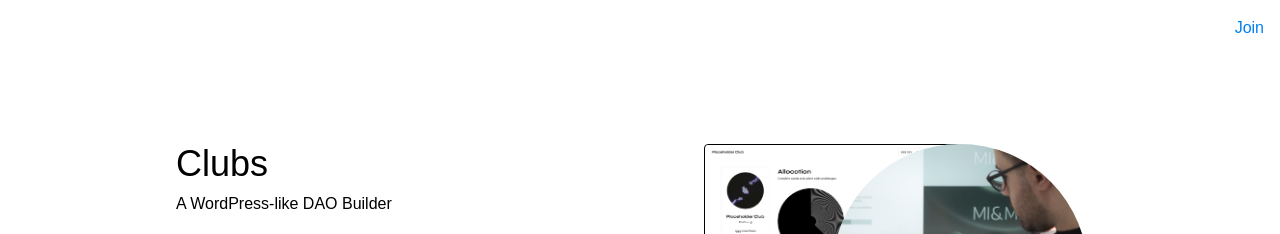
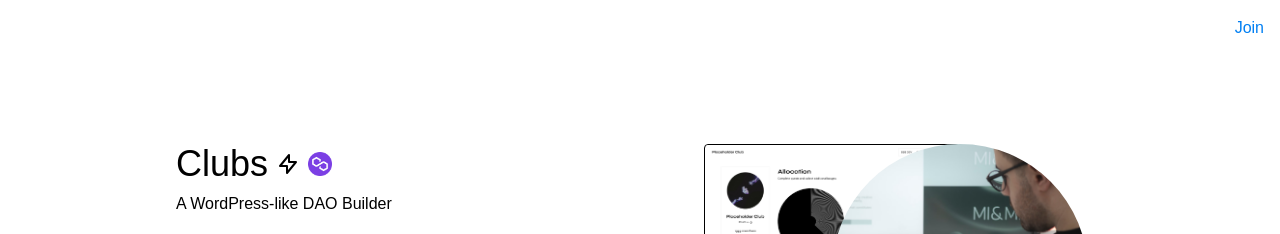
Before and after one commit to dev-protocol/clubs-teaser, a Next.js app: page / in a window 1280 px wide. Shown: the top 234 px of the page. Built offline with nearby package versions, Linux system fonts and the light colour scheme; a web font is replaced by a local one.

Commit message:
adds icons to landing section

```diff
--- a/pages/index.tsx
+++ b/pages/index.tsx
@@ -2,6 +2,7 @@ import type { NextPage } from "next";
 import Head from "next/head";
 import Image from "next/image";
 import { ArrowRightIcon } from "@heroicons/react/solid";
+import { LightningBoltIcon } from "@heroicons/react/outline";
 import JoinWaitlistBtn from "../components/JoinWaitlistBtn";
 
 const Home: NextPage = () => {
@@ -41,7 +42,21 @@ const Home: NextPage = () => {
             <div className="z-10 grid grid-cols-1 md:grid-cols-2 gap-8 auto-cols-max">
               <div className="bg-white px-8 flex flex-col justify-between">
                 <div>
-                  <h2 className="text-4xl mb-2 font-medium">Clubs</h2>
+                  <div className="flex items-center mb-2 ">
+                    <h2 className="text-4xl font-medium mr-2">Clubs</h2>
+                    <LightningBoltIcon
+                      className="mr-2"
+                      width={24}
+                      height={24}
+                    />
+                    <Image
+                      src="/images/Polygon_Primary_Token.png"
+                      width={24}
+                      height={24}
+                      alt="Polygon logo"
+                    />
+                  </div>
+
                   <div className="mb-12">A WordPress-like DAO Builder</div>
                   <div className="mb-12 text-6xl font-bold">
                     Build your blockchain community in 1 minute
```
Also changed, not shown: public/images/Polygon_Primary_Token.png (added).
